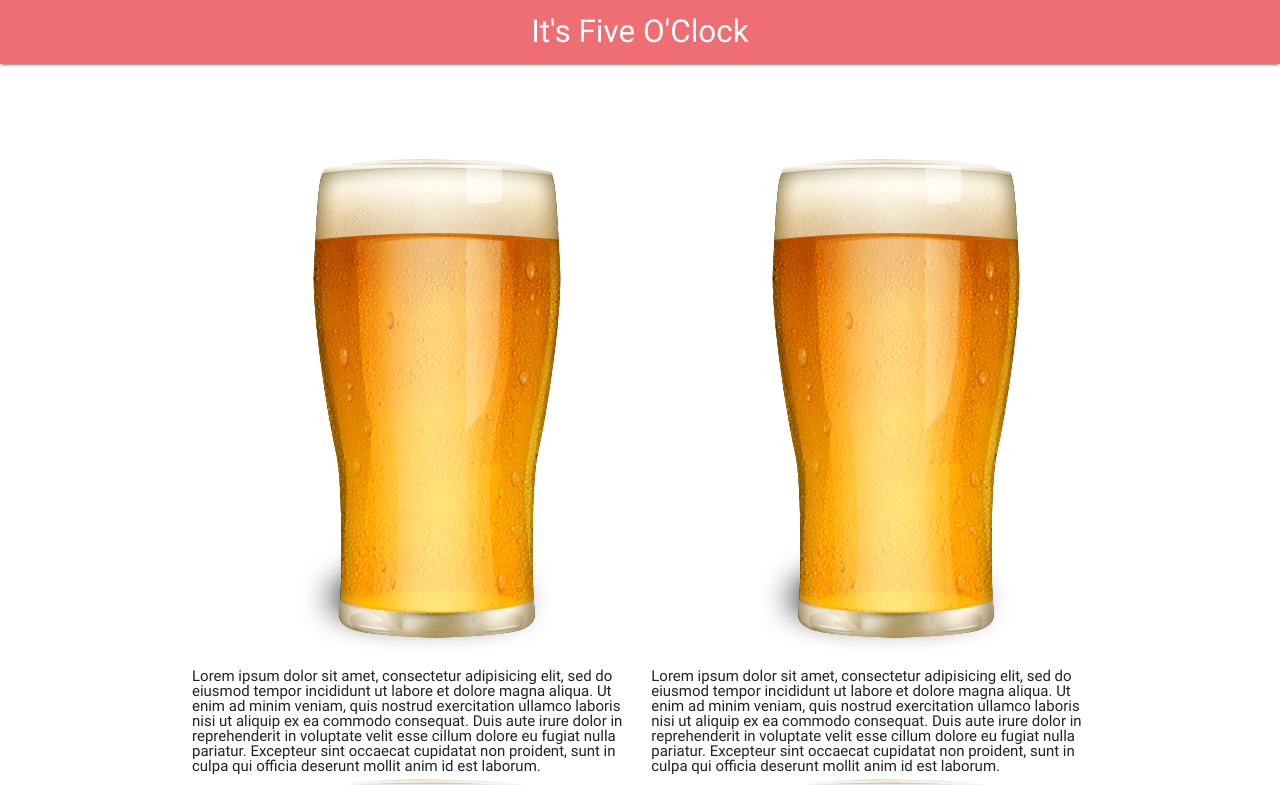
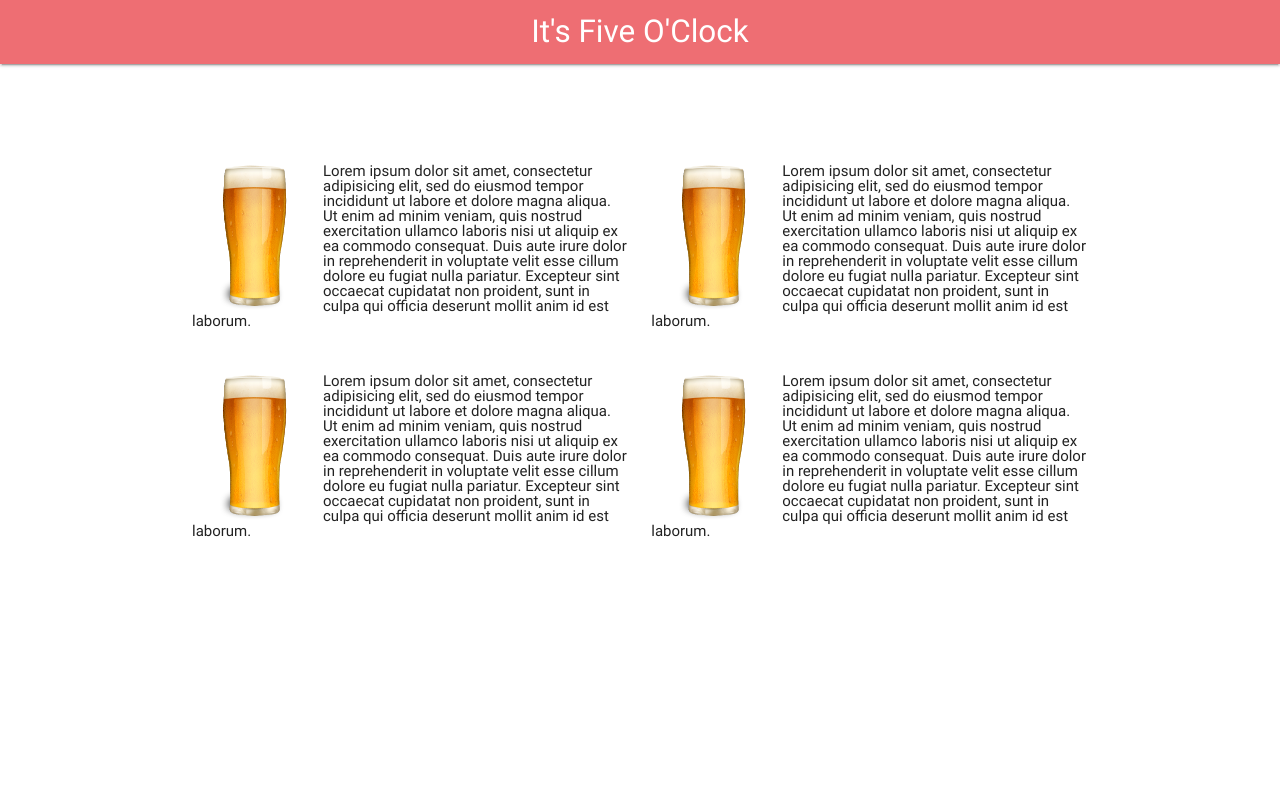
Before and after one commit to Daniibooii/happy-hour, a plain HTML site: page results.html in a window 1280 px wide. Shown: the top 785 px of the page. Drawn offline with nearby package versions, Linux system fonts and the light colour scheme.

Commit message:
css edits

```diff
--- a/assets/css/style.css
+++ b/assets/css/style.css
@@ -56,20 +56,48 @@
 .random-btn {
   width: 250px;
   height: 70px;
-=======
+}
+
 .resultsImages {
   width: 150px;
-  height: 150px;
+  height: 100%;
+  vertical-align: middle;
   float: left;
-  margin-top: 30px;
-  margin-bottom: 30px;
+
 }
 
 .resultsInfo {
-
+width: 400px;
+height: 200px;
 }
 
-.resultsCol {
+.resultsCol1 {
+position: relative;
+}
 
->>>>>>> f14cb1eb630cd05a22b0c550b831bd388584ecb9
+.resultsCol2 {
+position: relative;
 }
+
+.resultsBox {
+  margin-bottom: 10px;
+  margin-top: 10px;
+  width: 100%;
+  height: 200px;
+}
+
+@media only screen and (min-width: 414px) {
+.resultsCol1 {
+  width: 30%;
+}
+.resultsCol2 {
+  width: 30%;
+}
+.resultsInfo {
+  width: 100%;
+}
+.resultsImages {
+  width: 30%;
+  height: 75%;
+}
+}
--- a/results.html
+++ b/results.html
@@ -16,31 +16,28 @@
      </nav>
      <div class="container">
        <div class="row resultsRow">
-         <div class="col s6 resultsCol">
-          <img class="resultsImages resultsImages1" src="assets\images\beer-tall-glass.PNG">
-           <p class="resultsInfo resultsInfo1">Lorem ipsum dolor sit amet, consectetur adipisicing elit, sed do eiusmod tempor incididunt ut labore et dolore magna aliqua. Ut enim ad minim veniam, quis nostrud exercitation ullamco laboris nisi ut aliquip ex ea commodo consequat. Duis aute irure dolor in reprehenderit in voluptate velit esse cillum dolore eu fugiat nulla pariatur. Excepteur sint occaecat cupidatat non proident, sunt in culpa qui officia deserunt mollit anim id est laborum.</p>
-          <img class="resultsImages resultsImages2" src="assets\images\beer-tall-glass.PNG">
-           <p class="resultsInfo resultsInfo2">Lorem ipsum dolor sit amet, consectetur adipisicing elit, sed do eiusmod tempor incididunt ut labore et dolore magna aliqua. Ut enim ad minim veniam, quis nostrud exercitation ullamco laboris nisi ut aliquip ex ea commodo consequat. Duis aute irure dolor in reprehenderit in voluptate velit esse cillum dolore eu fugiat nulla pariatur. Excepteur sint occaecat cupidatat non proident, sunt in culpa qui officia deserunt mollit anim id est laborum.</p>
-           <img class="resultsImages resultsImages3" src="assets\images\beer-tall-glass.PNG">
-           <p class="resultsInfo resultsInfo3">Lorem ipsum dolor sit amet, consectetur adipisicing elit, sed do eiusmod tempor incididunt ut labore et dolore magna aliqua. Ut enim ad minim veniam, quis nostrud exercitation ullamco laboris nisi ut aliquip ex ea commodo consequat. Duis aute irure dolor in reprehenderit in voluptate velit esse cillum dolore eu fugiat nulla pariatur. Excepteur sint occaecat cupidatat non proident, sunt in culpa qui officia deserunt mollit anim id est laborum.</p>
-           <img class="resultsImages resultsImages4" src="assets\images\beer-tall-glass.PNG">
-           <p class="resultsInfo resultsInfo4">Lorem ipsum dolor sit amet, consectetur adipisicing elit, sed do eiusmod tempor incididunt ut labore et dolore magna aliqua. Ut enim ad minim veniam, quis nostrud exercitation ullamco laboris nisi ut aliquip ex ea commodo consequat. Duis aute irure dolor in reprehenderit in voluptate velit esse cillum dolore eu fugiat nulla pariatur. Excepteur sint occaecat cupidatat non proident, sunt in culpa qui officia deserunt mollit anim id est laborum.</p>
-           <img class="resultsImages resultsImages5" src="assets\images\beer-tall-glass.PNG">
-           <p class="resultsInfo resultsInfo4">Lorem ipsum dolor sit amet, consectetur adipisicing elit, sed do eiusmod tempor incididunt ut labore et dolore magna aliqua. Ut enim ad minim veniam, quis nostrud exercitation ullamco laboris nisi ut aliquip ex ea commodo consequat. Duis aute irure dolor in reprehenderit in voluptate velit esse cillum dolore eu fugiat nulla pariatur. Excepteur sint occaecat cupidatat non proident, sunt in culpa qui officia deserunt mollit anim id est laborum.</p>
+         <!-- will need to find a way to plug results/images into resultsCol1 and resultsCol2 -->
+         <div class="col s6 resultsCol1">
+           <div class="resultsBox resultsBox1">
+             <img class="resultsImages resultsImages1" src="assets\images\beer-tall-glass.PNG">
+             <p class="resultsInfo resultsInfo1">Lorem ipsum dolor sit amet, consectetur adipisicing elit, sed do eiusmod tempor incididunt ut labore et dolore magna aliqua. Ut enim ad minim veniam, quis nostrud exercitation ullamco laboris nisi ut aliquip ex ea commodo consequat. Duis aute irure dolor in reprehenderit in voluptate velit esse cillum dolore eu fugiat nulla pariatur. Excepteur sint occaecat cupidatat non proident, sunt in culpa qui officia deserunt mollit anim id est laborum.</p>
+           </div>
+          <div class="resultsBox resultsBox3">
+            <img class="resultsImages resultsImages2" src="assets\images\beer-tall-glass.PNG">
+            <p class="resultsInfo resultsInfo2">Lorem ipsum dolor sit amet, consectetur adipisicing elit, sed do eiusmod tempor incididunt ut labore et dolore magna aliqua. Ut enim ad minim veniam, quis nostrud exercitation ullamco laboris nisi ut aliquip ex ea commodo consequat. Duis aute irure dolor in reprehenderit in voluptate velit esse cillum dolore eu fugiat nulla pariatur. Excepteur sint occaecat cupidatat non proident, sunt in culpa qui officia deserunt mollit anim id est laborum.</p>
          </div>
-         <div class="col s6 resultsCol">
+       </div>
+         <div class="col s6 resultsCol2">
+           <div class="resultsBox resultsBox2">
            <img class="resultsImages resultsImages6" src="assets\images\beer-tall-glass.PNG">
            <p class="resultsInfo resultsInfo6">Lorem ipsum dolor sit amet, consectetur adipisicing elit, sed do eiusmod tempor incididunt ut labore et dolore magna aliqua. Ut enim ad minim veniam, quis nostrud exercitation ullamco laboris nisi ut aliquip ex ea commodo consequat. Duis aute irure dolor in reprehenderit in voluptate velit esse cillum dolore eu fugiat nulla pariatur. Excepteur sint occaecat cupidatat non proident, sunt in culpa qui officia deserunt mollit anim id est laborum.</p>
+         </div>
+        <div class="resultsBox resultsBox4">
            <img class="resultsImages resultsImages7" src="assets\images\beer-tall-glass.PNG">
            <p class="resultsInfo resultsInfo7">Lorem ipsum dolor sit amet, consectetur adipisicing elit, sed do eiusmod tempor incididunt ut labore et dolore magna aliqua. Ut enim ad minim veniam, quis nostrud exercitation ullamco laboris nisi ut aliquip ex ea commodo consequat. Duis aute irure dolor in reprehenderit in voluptate velit esse cillum dolore eu fugiat nulla pariatur. Excepteur sint occaecat cupidatat non proident, sunt in culpa qui officia deserunt mollit anim id est laborum.</p>
-           <img class="resultsImages resultsImages8" src="assets\images\beer-tall-glass.PNG">
-           <p class="resultsInfo resultsInfo8">Lorem ipsum dolor sit amet, consectetur adipisicing elit, sed do eiusmod tempor incididunt ut labore et dolore magna aliqua. Ut enim ad minim veniam, quis nostrud exercitation ullamco laboris nisi ut aliquip ex ea commodo consequat. Duis aute irure dolor in reprehenderit in voluptate velit esse cillum dolore eu fugiat nulla pariatur. Excepteur sint occaecat cupidatat non proident, sunt in culpa qui officia deserunt mollit anim id est laborum.</p>
-           <img class="resultsImages resultsImages9" src="assets\images\beer-tall-glass.PNG">
-           <p class="resultsInfo resultsInfo9">Lorem ipsum dolor sit amet, consectetur adipisicing elit, sed do eiusmod tempor incididunt ut labore et dolore magna aliqua. Ut enim ad minim veniam, quis nostrud exercitation ullamco laboris nisi ut aliquip ex ea commodo consequat. Duis aute irure dolor in reprehenderit in voluptate velit esse cillum dolore eu fugiat nulla pariatur. Excepteur sint occaecat cupidatat non proident, sunt in culpa qui officia deserunt mollit anim id est laborum.</p>
-           <img class="resultsImages resultsImages10" src="assets\images\beer-tall-glass.PNG">
-           <p class="resultsInfo resultsInfo10">Lorem ipsum dolor sit amet, consectetur adipisicing elit, sed do eiusmod tempor incididunt ut labore et dolore magna aliqua. Ut enim ad minim veniam, quis nostrud exercitation ullamco laboris nisi ut aliquip ex ea commodo consequat. Duis aute irure dolor in reprehenderit in voluptate velit esse cillum dolore eu fugiat nulla pariatur. Excepteur sint occaecat cupidatat non proident, sunt in culpa qui officia deserunt mollit anim id est laborum.</p>
-         </div>
+        </div>
        </div>
+     </div>
      <!--Import jQuery before materialize.js-->
      <script type="text/javascript" src="https://code.jquery.com/jquery-3.2.1.min.js"></script>
      <script type="text/javascript" src="js/materialize.min.js"></script>
```
